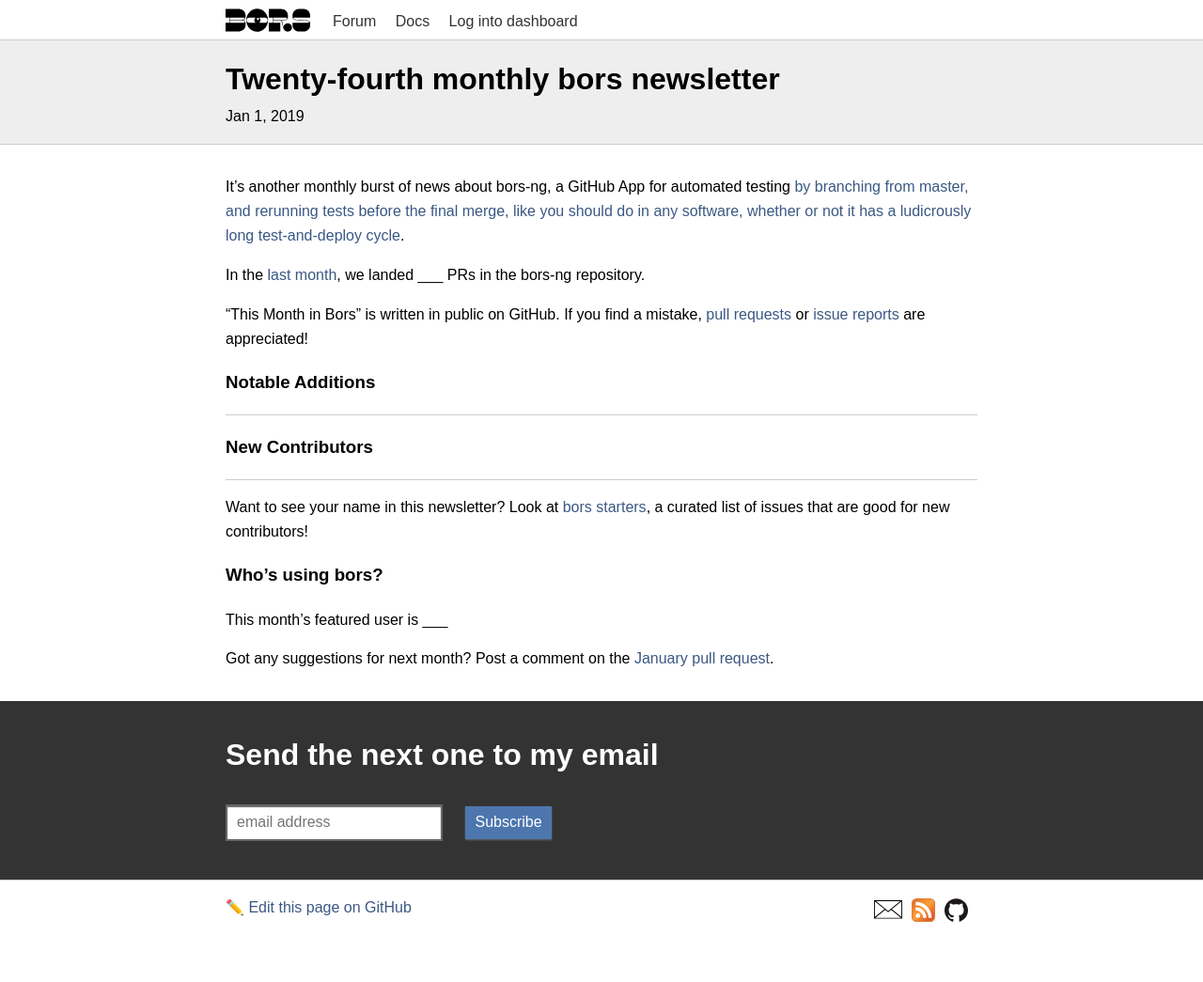
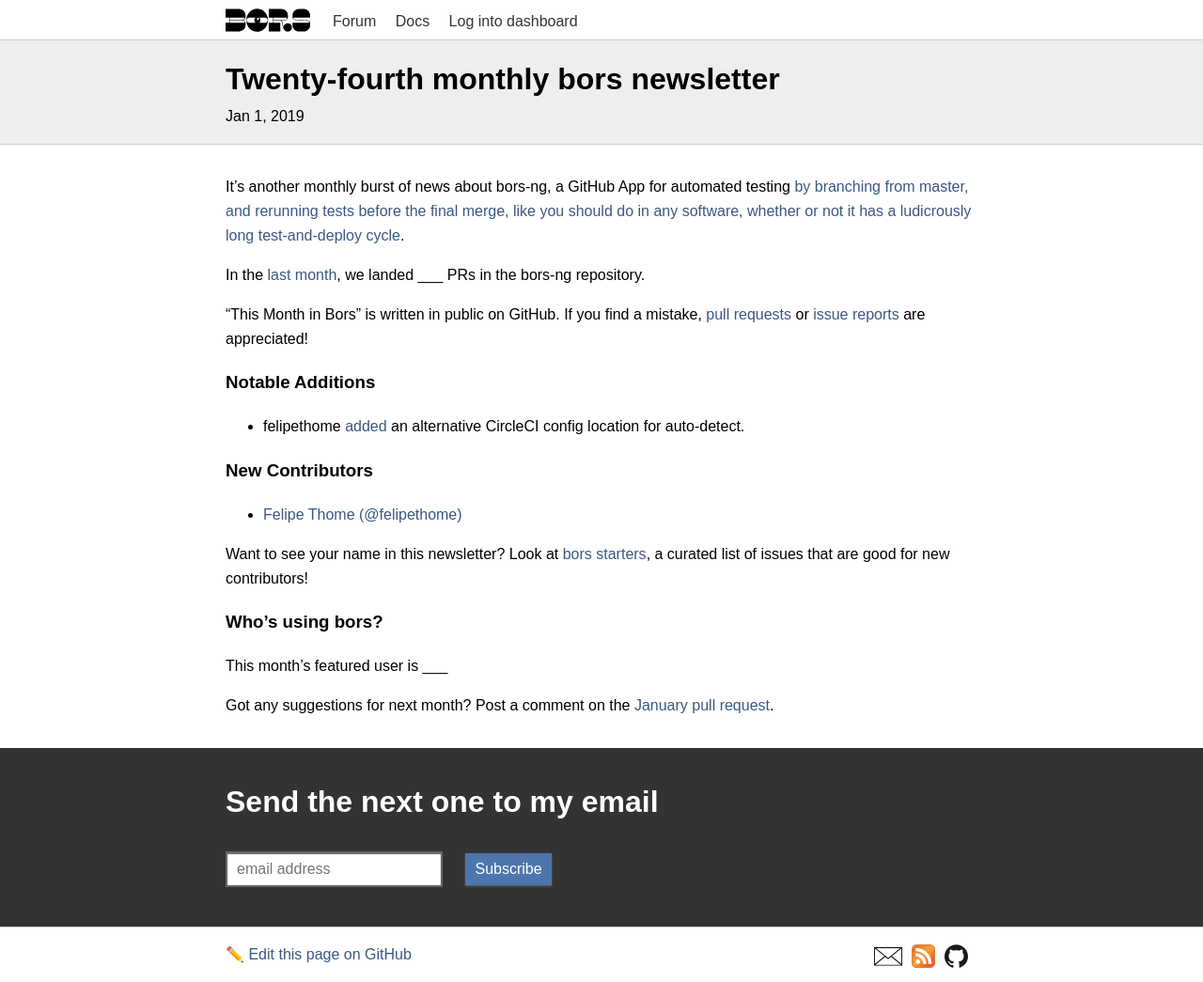
Before and after one commit to bors-ng/bors-ng.github.io, a Jekyll site: the page built from _posts/2019-01-01-tmib-24.md, in a window 1280 px wide. Shown: the whole page at 94% size. Built offline with Jekyll 4.4.1, drawn with Linux system fonts in a browser that asks for light colours; before the commit the page ends 995 px from its top, so only the background shows below that.

Commit message:
Add bors-ng/bors-ng#565
Add @felipethome as first-time contributor.

```diff
--- a/_posts/2019-01-01-tmib-24.md
+++ b/_posts/2019-01-01-tmib-24.md
@@ -21,12 +21,12 @@
 
 ### Notable Additions
 
-___
+* felipethome [added](https://github.com/bors-ng/bors-ng/pull/565) an alternative CircleCI config location for auto-detect.
 
 
 ### New Contributors
 
-___
+* [Felipe Thome (@felipethome)](https://github.com/felipethome)
 
 Want to see your name in this newsletter? Look at [bors starters](https://bors.tech/starters/), a curated list of issues that are good for new contributors!
 
```
